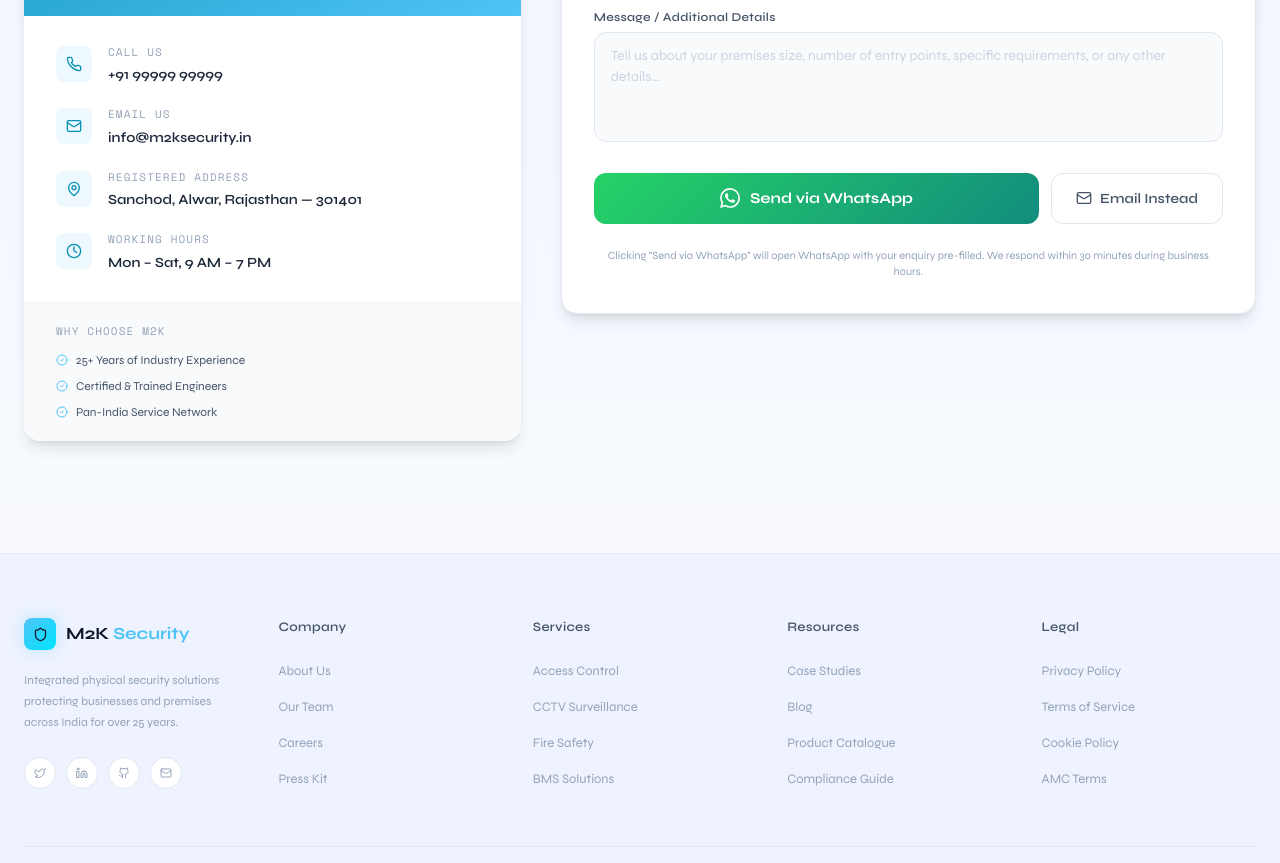
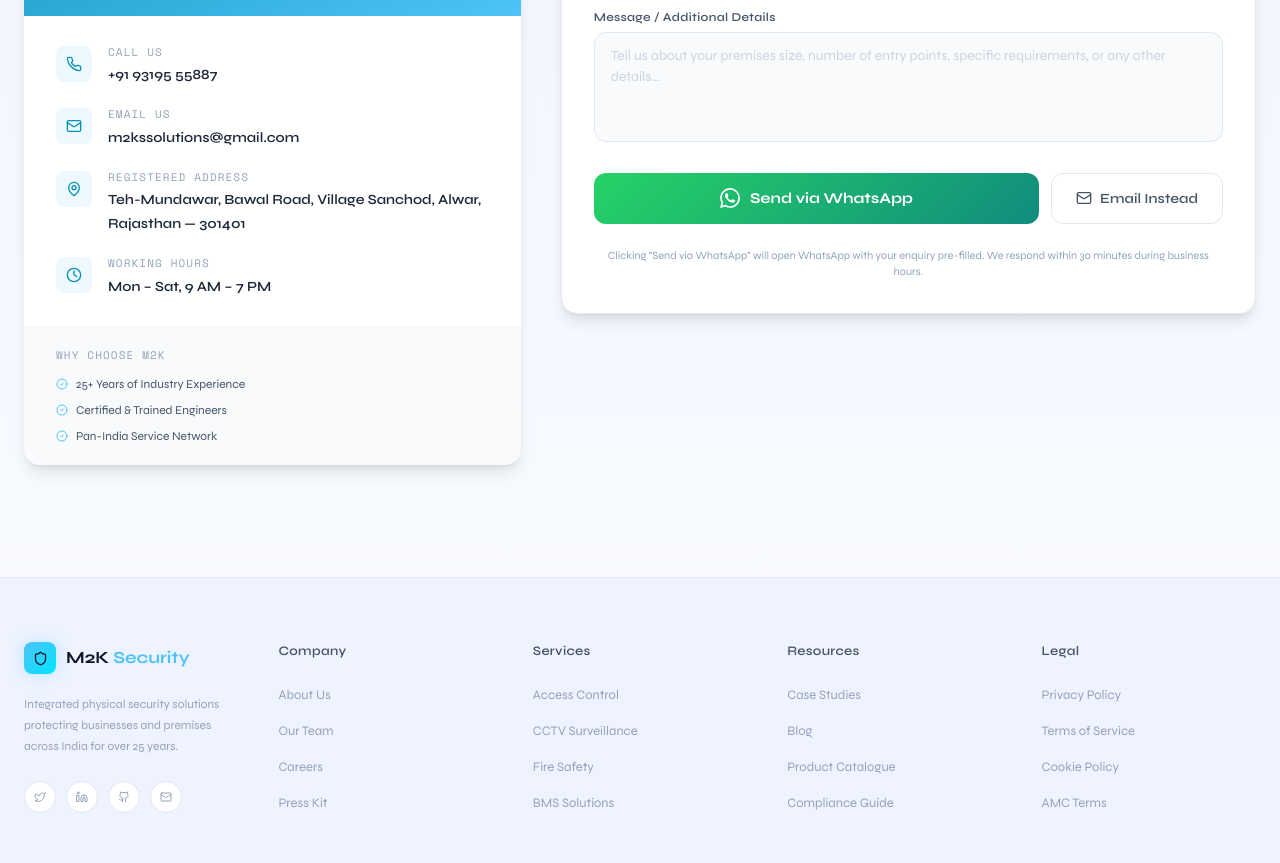
Before and after one commit to nikhilmahato26/m2ksecurity, a React (Vite) app: page / in a window 1280 px wide. Shown: the part 7540-8403 px from the top of the page. Built offline with nearby package versions, Linux system fonts and the light colour scheme; a web font is replaced by a local one.

Commit message:
contacts cnage

```diff
--- a/src/components/sections/Contact.jsx
+++ b/src/components/sections/Contact.jsx
@@ -3,7 +3,7 @@
 import { Phone, Mail, MapPin, Clock, CheckCircle2 } from 'lucide-react'
 
 // ⚠️  Replace with the actual M2K Security WhatsApp number (country code + number, no spaces)
-const WHATSAPP_NUMBER = '919999999999'
+const WHATSAPP_NUMBER = '919319555887'
 
 const serviceOptions = [
   'Access Control System',
@@ -21,9 +21,9 @@
 ]
 
 const contactDetails = [
-  { icon: Phone, label: 'Call Us', value: '+91 99999 99999', href: 'tel:+919999999999' },
-  { icon: Mail, label: 'Email Us', value: 'info@m2ksecurity.in', href: 'mailto:info@m2ksecurity.in' },
-  { icon: MapPin, label: 'Registered Address', value: 'Sanchod, Alwar, Rajasthan — 301401', href: '#' },
+  { icon: Phone, label: 'Call Us', value: '+91 93195 55887', href: 'tel:+919319555887' },
+  { icon: Mail, label: 'Email Us', value: 'm2kssolutions@gmail.com', href: 'mailto:m2kssolutions@gmail.com' },
+  { icon: MapPin, label: 'Registered Address', value: 'Teh-Mundawar, Bawal Road, Village Sanchod, Alwar, Rajasthan — 301401', href: '#' },
   { icon: Clock, label: 'Working Hours', value: 'Mon – Sat, 9 AM – 7 PM', href: null },
 ]
 
@@ -261,7 +261,7 @@
                 </motion.button>
 
                 <a
-                  href={`mailto:info@m2ksecurity.in?subject=Security%20Enquiry&body=Name%3A%20${encodeURIComponent(form.name)}%0ACompany%3A%20${encodeURIComponent(form.company)}%0APhone%3A%20${encodeURIComponent(form.phone)}%0AService%3A%20${encodeURIComponent(form.service)}%0AMessage%3A%20${encodeURIComponent(form.message)}`}
+                  href={`mailto:m2kssolutions@gmail.com?subject=Security%20Enquiry&body=Name%3A%20${encodeURIComponent(form.name)}%0ACompany%3A%20${encodeURIComponent(form.company)}%0APhone%3A%20${encodeURIComponent(form.phone)}%0AService%3A%20${encodeURIComponent(form.service)}%0AMessage%3A%20${encodeURIComponent(form.message)}`}
                   className="flex items-center justify-center gap-2 px-6 py-3.5 rounded-xl border border-slate-200 text-slate-600 font-semibold text-[14px] hover:border-slate-300 hover:bg-slate-50 transition-all duration-200"
                 >
                   <Mail size={16} />
```
